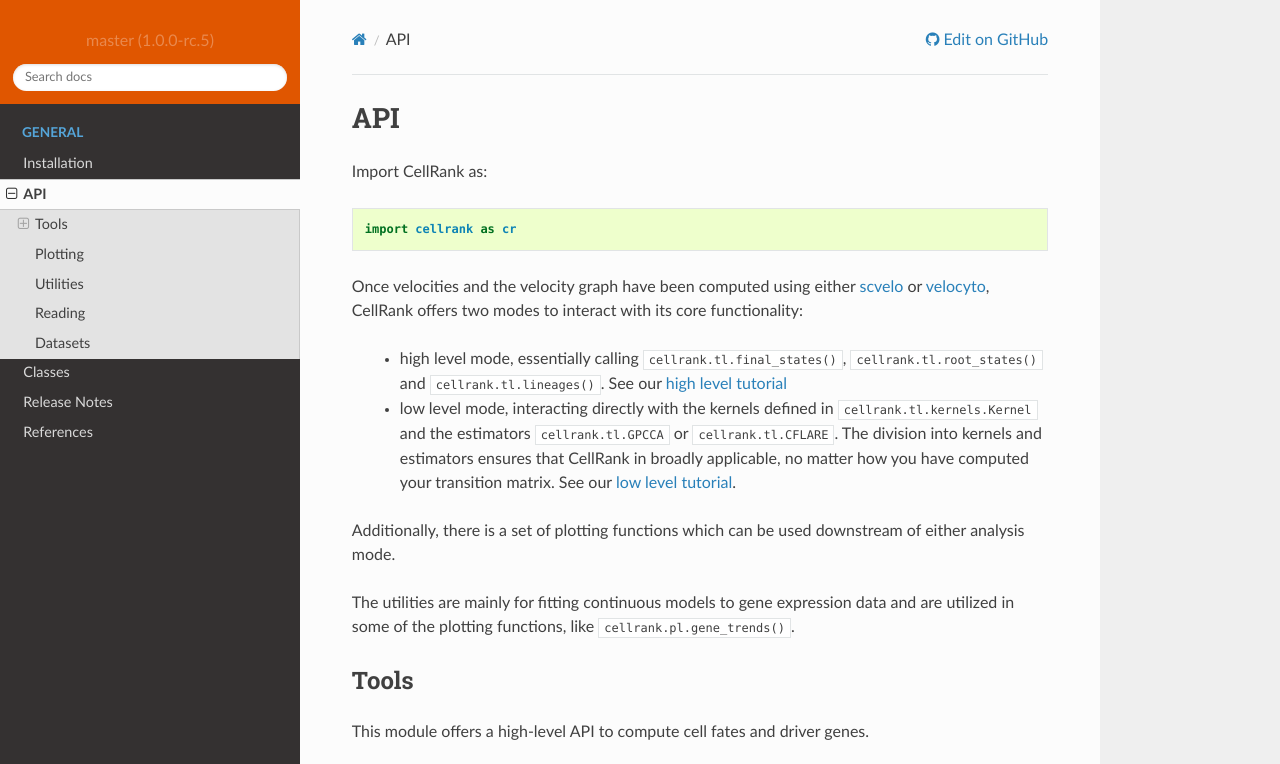
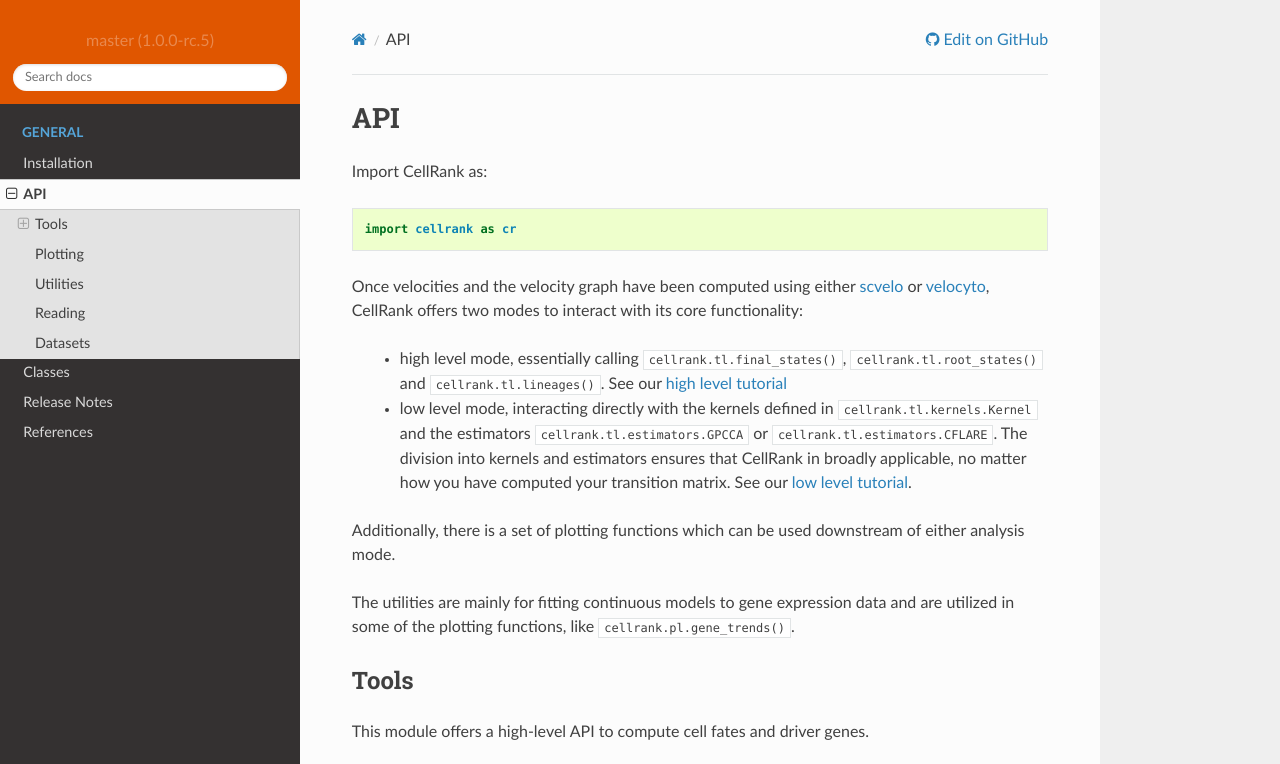
Before and after one commit to theislab/cellrank, a Sphinx documentation site: the page built from docs/source/api.rst, in a window 1280 px wide and 900 px high, cut to the strip 0-764 px from the top of the window. Built offline with Sphinx 7.4.7 and the Read the Docs theme 2.0.0, drawn with Linux system fonts in a browser that asks for light colours; pages that are not in the unit, such as notebooks, are missing from menus.

Commit message:
Fix link in docs

```diff
--- a/docs/source/api.rst
+++ b/docs/source/api.rst
@@ -9,7 +9,7 @@
 CellRank offers two modes to interact with its core functionality:
 
  - high level mode, essentially calling :func:`cellrank.tl.final_states`, :func:`cellrank.tl.root_states` and :func:`cellrank.tl.lineages`. See our `high level tutorial <https://cellrank.readthedocs.io/en/latest/pancreas_basic.html>`_
- - low level mode, interacting directly with the kernels defined in :class:`cellrank.tl.kernels.Kernel` and the estimators :class:`cellrank.tl.GPCCA` or :class:`cellrank.tl.CFLARE`. The division into kernels and estimators ensures that CellRank in broadly applicable, no matter how you have computed your transition matrix.  See our `low level tutorial <https://cellrank.readthedocs.io/en/latest/pancreas_advanced.html>`_.
+ - low level mode, interacting directly with the kernels defined in :class:`cellrank.tl.kernels.Kernel` and the estimators :class:`cellrank.tl.estimators.GPCCA` or :class:`cellrank.tl.estimators.CFLARE`. The division into kernels and estimators ensures that CellRank in broadly applicable, no matter how you have computed your transition matrix.  See our `low level tutorial <https://cellrank.readthedocs.io/en/latest/pancreas_advanced.html>`_.
 
 Additionally, there is a set of plotting functions which can be used downstream of either analysis mode.
 
```
